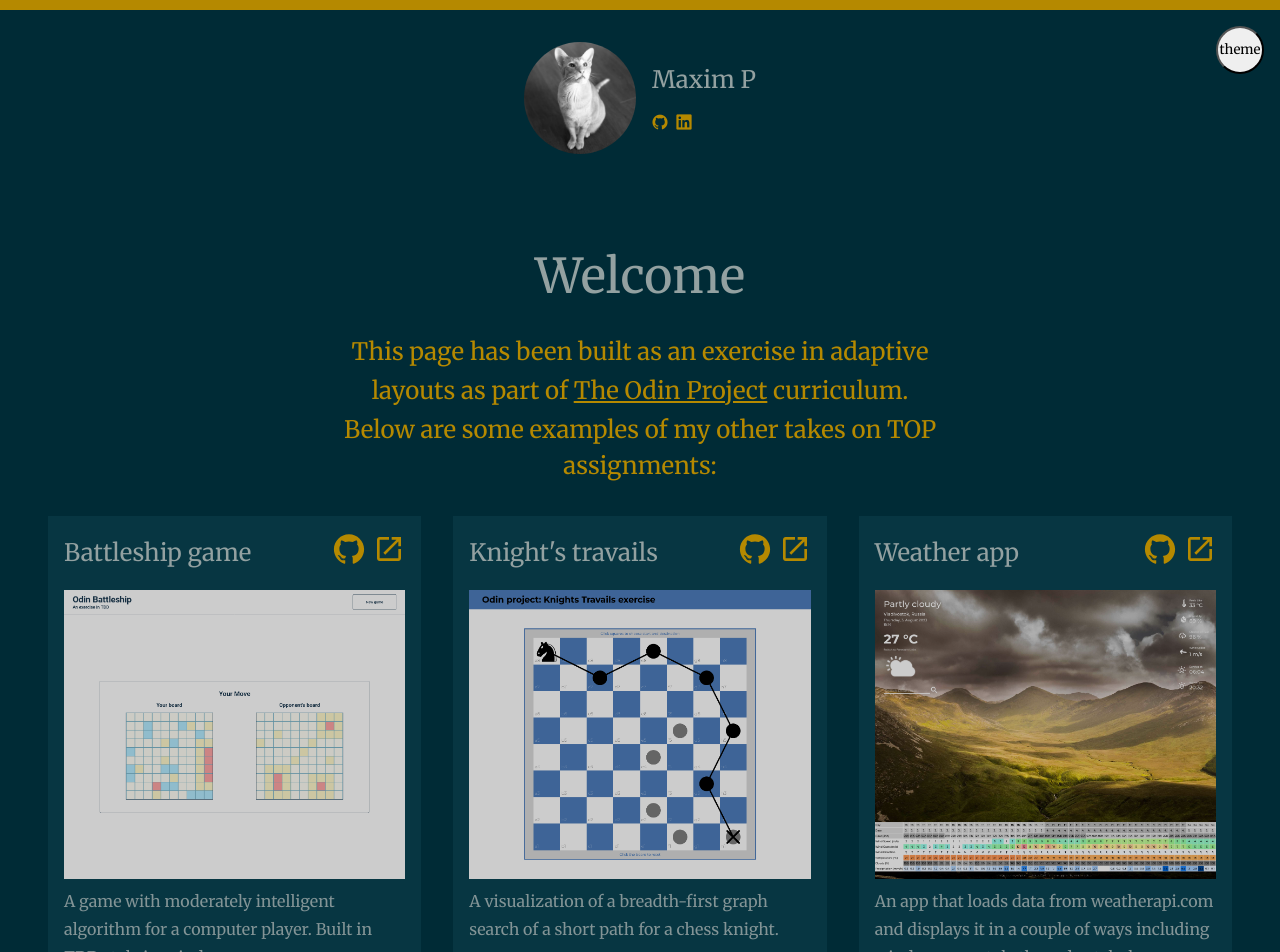
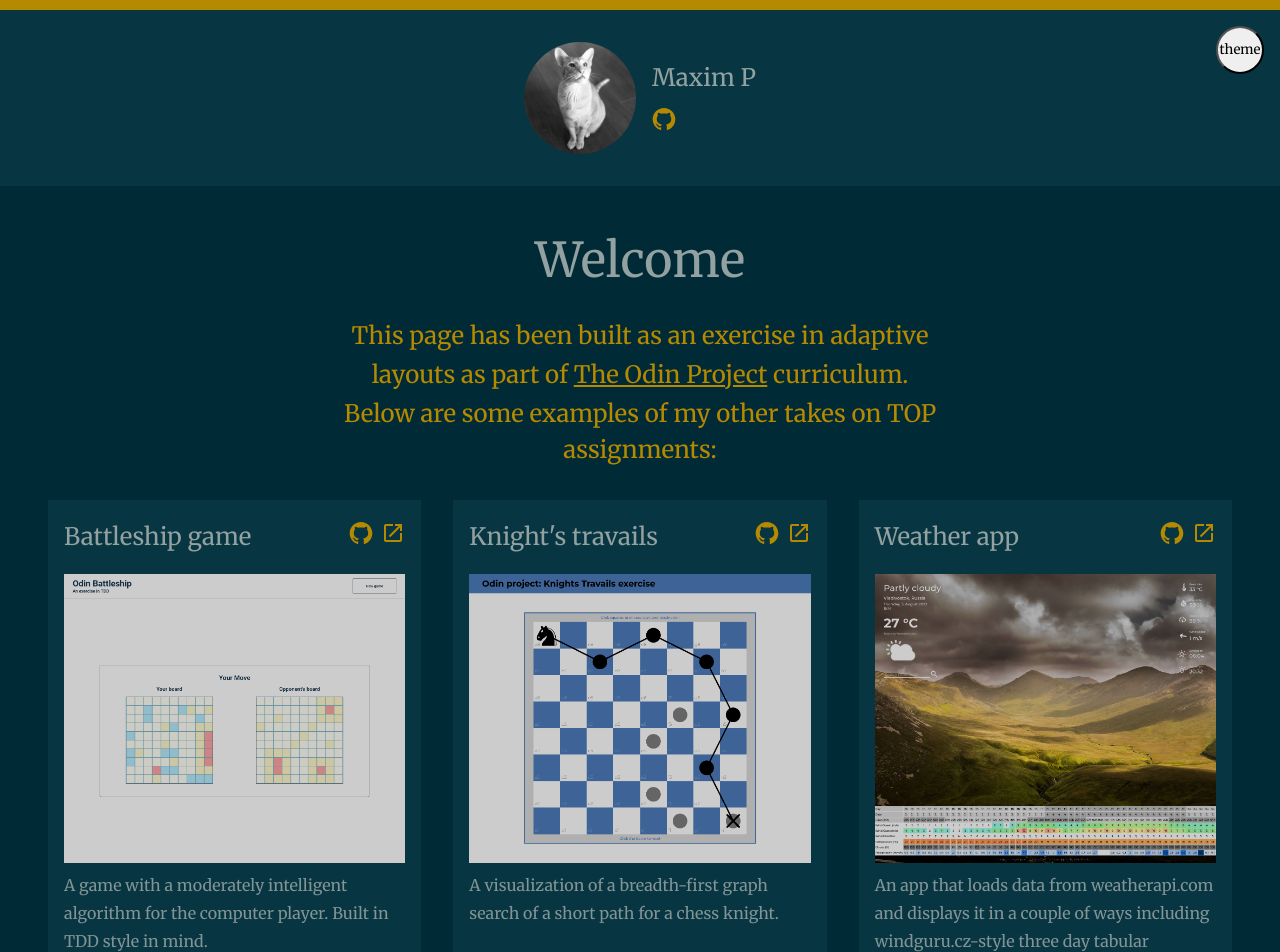
Before and after one commit to MrBlunderovich/odin-portfolio-page, a React (Vite) app: page / in a window 1280 px wide. Shown: the top 952 px of the page. Built offline with nearby package versions, Linux system fonts and the light colour scheme.

Commit message:
fix icons

```diff
--- a/src/App.css
+++ b/src/App.css
@@ -15,6 +15,7 @@
   margin: 0;
   padding: 0;
   line-height: 1.75;
+  transition: color 400ms ease, background-color 400ms ease;
 }
 
 a,
@@ -63,12 +64,13 @@ a:focus {
 
 .header {
   position: relative;
+  background-color: var(--background-secondary);
   border-top: 10px solid var(--accent);
   transition: border-color 400ms ease;
   display: flex;
   flex-direction: column;
   align-items: center;
-  margin-bottom: 2rem;
+  padding-bottom: 2rem;
 
   & .theme-toggle {
     position: absolute;
@@ -109,8 +111,12 @@ a:focus {
     grid-area: icons;
     color: var(--accent);
   }
-  & i {
+  & .icon {
+    height: 1.5rem;
     margin-right: 0.5rem;
+    & path {
+      fill: var(--accent);
+    }
   }
 }
 
@@ -123,7 +129,7 @@ a:focus {
   & .title {
     font-size: 3rem;
     color: var(--text-emphasized);
-    margin-top: 3rem;
+    margin-top: 2rem;
     margin-bottom: 1rem;
   }
   & .decsription {
@@ -150,7 +156,10 @@ a:focus {
 }
 
 .footer {
+  background-color: var(--background-secondary);
   border-bottom: 10px solid var(--accent);
   transition: border-color 400ms ease;
   margin-top: 2rem;
+  padding: 2rem;
+  text-align: center;
 }
--- a/src/App.jsx
+++ b/src/App.jsx
@@ -1,9 +1,9 @@
 import "./App.css";
 import { useState } from "react";
 import catPic from "./assets/cat.jpg";
-//import projects from "./assets/projects.json";
 import projects from "./projects";
 import Card from "./components/Card/Card";
+import GitHubIcon from "./components/UI/GitHubIcon";
 
 export default function App() {
   const [theme, setTheme] = useState("DARK");
@@ -22,11 +22,15 @@ export default function App() {
           theme
         </button>
         <div className="header__name-container">
-          <img src={catPic} alt="avatar icon" />
+          <img src={catPic} alt="cat avatar" />
           <p>Maxim P</p>
           <div className="icon-container">
-            <i className="devicon-github-original"></i>
-            <i className="devicon-linkedin-plain"></i>
+            <a
+              href="https://github.com/MrBlunderovich/"
+              aria-label="personal github page"
+            >
+              <GitHubIcon className="icon" />
+            </a>
           </div>
         </div>
       </header>
--- a/src/components/Card/Card.module.css
+++ b/src/components/Card/Card.module.css
@@ -21,7 +21,7 @@
 }
 
 .icon {
-  height: 2rem;
+  height: 1.5rem;
   & path {
     fill: var(--accent);
   }
--- a/src/projects.js
+++ b/src/projects.js
@@ -18,7 +18,7 @@ const projects = [
     source: "https://github.com/MrBlunderovich/odin-battleship",
     deployment: "https://mrblunderovich.github.io/odin-battleship/",
     description:
-      "A game with moderately intelligent algorithm for a computer player. Built in TDD style in mind.",
+      "A game with a moderately intelligent algorithm for the computer player. Built in TDD style in mind.",
   },
   {
     id: "2",
```
